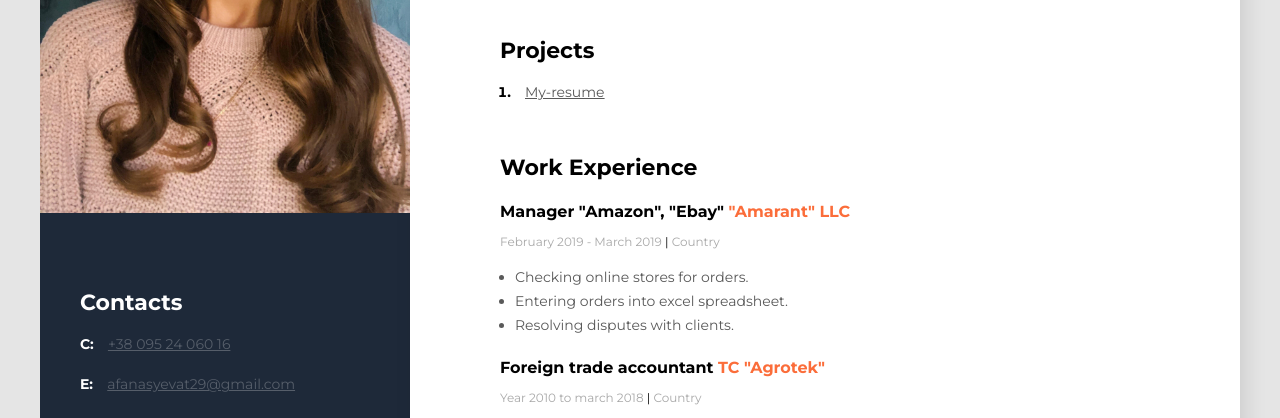
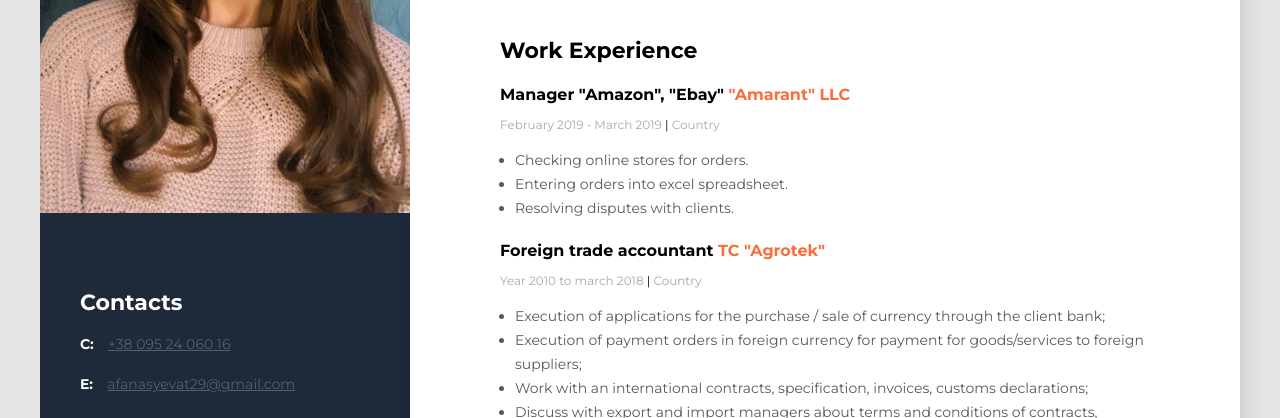
Before and after one commit to Tatyana2912/resume, a plain HTML site: page index.html in a window 1280 px wide. Shown: the part 327-745 px from the top of the page. Drawn offline with Linux system fonts and the light colour scheme.

Commit message:
myresume

```diff
--- a/index.html
+++ b/index.html
@@ -29,16 +29,7 @@
                     and take advantage of my knowledge of Front-end developer.
                 </p>
             </div>
-        <!--Projects-->
-        <div class="projects">
-            <h3 class= "title"> Projects</h3>
-            <ol class="projects-list">
-                <li class="projects-item">
-                    <span class="project"><a href="https://sparkly-moonbeam-53125d.netlify.app/" class="project-link">My-resume</a>
-                </li>
-            </ol>
-        </div>
-        <!--Work-->
+            <!--Work-->
         <div class="work">
             <h3 class= "title">Work Experience</h3>
             <!--Company 1-->
```
